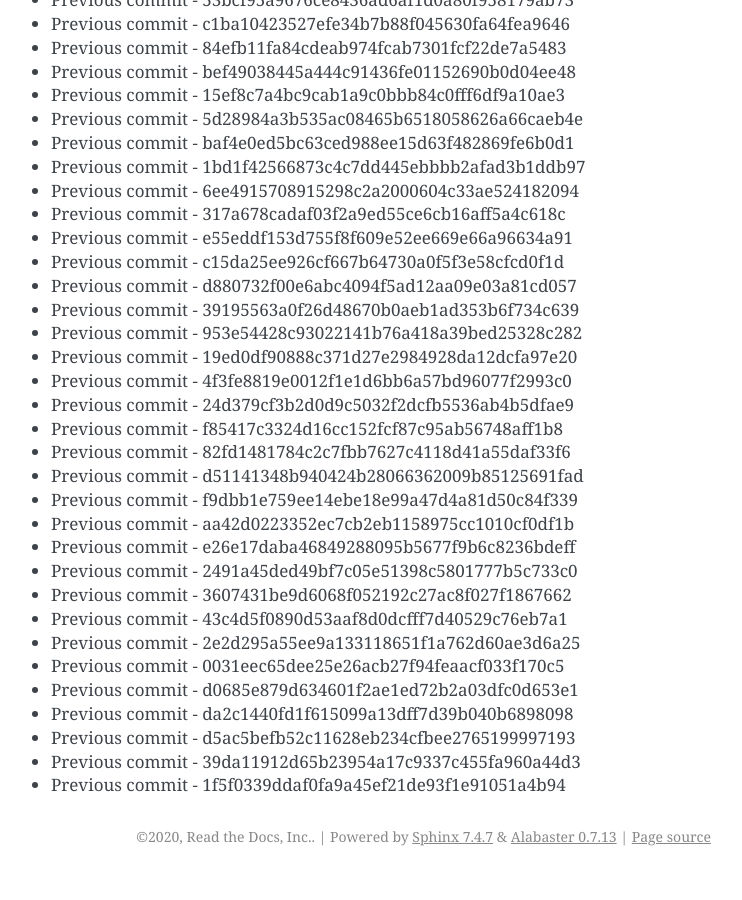
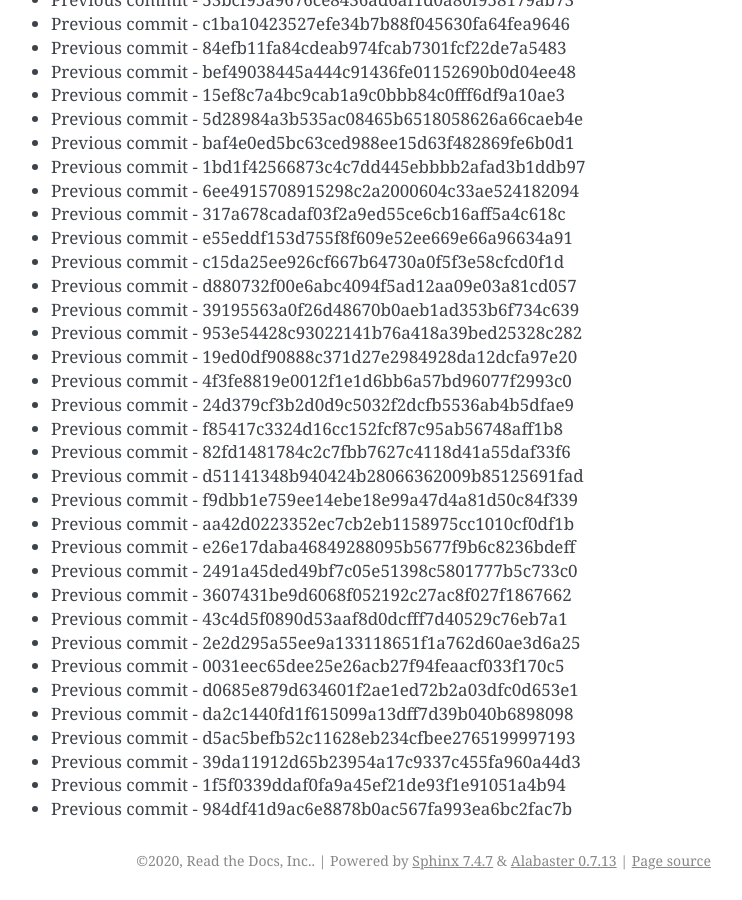
Before and after one commit to readthedocs/rtd-git-stresstest, a Sphinx documentation site: the page built from docs/updates.rst, in a window 1280 px wide and 900 px high, scrolled down 37017 px. Shown: the whole window, without its empty margins (399-1141 px from the left). Built offline with Sphinx 7.4.7, drawn with Linux system fonts in a browser that asks for light colours; before the commit the page ends 37893 px from its top, so only the background shows below that.

Commit message:
Generating commit from previous: 984df41d9ac6e8878b0ac567fa993ea6bc2fac7b

```diff
--- a/docs/updates.rst
+++ b/docs/updates.rst
@@ -1587,3 +1587,4 @@ It can be tested for any performance characteristics.
 * Previous commit - d5ac5befb52c11628eb234cfbee2765199997193
 * Previous commit - 39da11912d65b23954a17c9337c455fa960a44d3
 * Previous commit - 1f5f0339ddaf0fa9a45ef21de93f1e91051a4b94
+* Previous commit - 984df41d9ac6e8878b0ac567fa993ea6bc2fac7b
```
